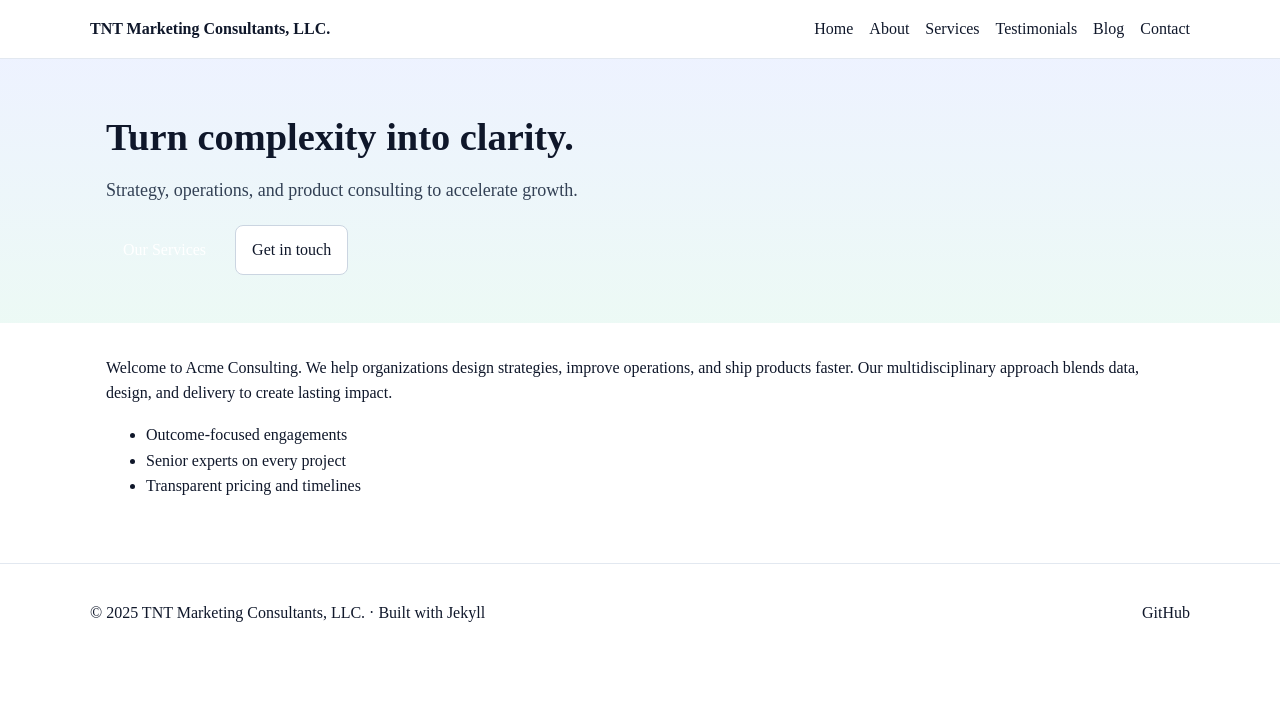
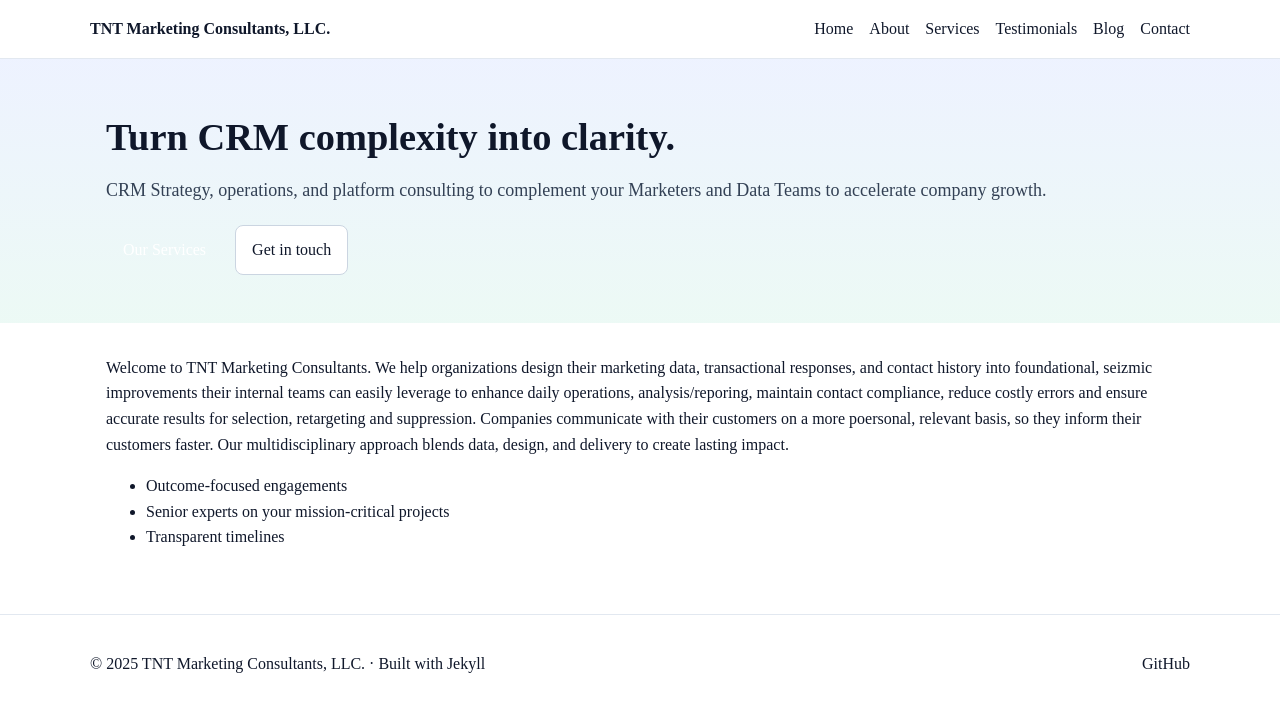
Before and after one commit to tjbryanttnt-source/consulting-site, a Jekyll site: the page built from index.md, in a window 1280 px wide. Shown: the top 712 px of the page. Built offline with Jekyll 4.4.1, drawn with Linux system fonts in a browser that asks for light colours.

Commit message:
Update index.md

```diff
--- a/index.md
+++ b/index.md
@@ -3,8 +3,8 @@
 title: Expert consulting that delivers measurable results
 permalink: /
 hero:
-  heading: "Turn complexity into clarity."
-  subheading: "Strategy, operations, and product consulting to accelerate growth."
+  heading: "Turn CRM complexity into clarity."
+  subheading: "CRM Strategy, operations, and platform consulting to complement your Marketers and Data Teams to accelerate company growth."
   primary_cta:
     label: "Our Services"
     url: "/services/"
@@ -13,8 +13,8 @@
     url: "/contact/"
 ---
 
-Welcome to Acme Consulting. We help organizations design strategies, improve operations, and ship products faster. Our multidisciplinary approach blends data, design, and delivery to create lasting impact.
+Welcome to TNT Marketing Consultants. We help organizations design their marketing data, transactional responses, and contact history into foundational, seizmic improvements their internal teams can easily leverage to enhance daily operations, analysis/reporing, maintain contact compliance, reduce costly errors and ensure accurate results for selection, retargeting and suppression.  Companies communicate with their customers on a more poersonal, relevant basis, so they inform their customers faster. Our multidisciplinary approach blends data, design, and delivery to create lasting impact.
 
 - Outcome-focused engagements
-- Senior experts on every project
-- Transparent pricing and timelines
+- Senior experts on your mission-critical projects
+- Transparent timelines
```
